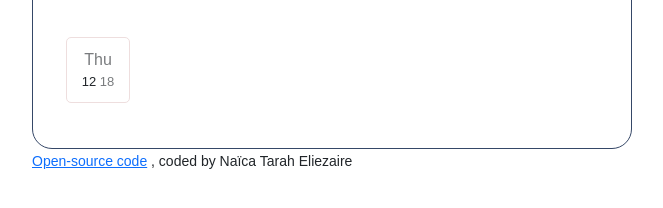
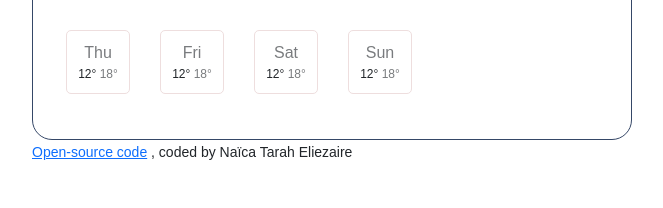
Before and after one commit to tarah559/weather-app-project, a plain HTML site: page index.html in a window 1280 px wide. Shown: the part 240-448 px from the top of the page, without its empty margins (50-713 px from the left). Drawn offline with nearby package versions, Linux system fonts and the light colour scheme; no server answers.

Commit message:
I created a new function called displayForecast

```diff
--- a/app.js
+++ b/app.js
@@ -13,6 +13,34 @@ function formatDate(timestamp) {
   let day = days[date.getDay()];
 
   return `${day} ${hours}:${minutes}`;
+}
+
+function displayForecast() {
+  let forecastElement = document.querySelector("#forecast");
+
+  let forecastHTML=`<div class="row">`;
+  let days = ["Thu", "Fri", "Sat", "Sun"];
+  days.forEach(function(day) {
+
+  forecastHTML = forecastHTML + `
+        <div class="col-2">
+            <div class="weather-forecast-date">
+            ${day}
+            </div>
+            <div class="weather-forecast-temperature">
+                <span class="weather-forecast-temperature-max">
+                    12°
+                </span>
+                <span class="weather-forecast-temperature-min">
+                    18°
+                </span>
+            </div>
+        </div>
+  `;
+   })
+
+  forecastHTML = forecastHTML + `</div`;
+  forecastElement.innerHTML = forecastHTML;
 }
 
 function showTemperature(response) {
@@ -68,6 +96,7 @@ function showCelsiusTemperature(event) {
 
 let celsiusTemperature = null;
 
+
 let form = document.querySelector("#search-form");
 form.addEventListener("submit", handleSubmit);
 
@@ -78,3 +107,4 @@ let celsiusLink = document.querySelector("#celsius-link");
 celsiusLink.addEventListener("click", showCelsiusTemperature);
 
 search("London");
+displayForecast();
--- a/index.html
+++ b/index.html
@@ -81,24 +81,7 @@
         </div>
     </div>
 </div>
-<div class="weather-forecast">
-    <div class="row">
-        <div class="col-2">
-            <div class="weather-forecast-date">
-            Thu
-            </div>
-            <div class="weather-forecast-temperature">
-                <span class="weather-forecast-temperature-max">
-                    12
-                </span>
-                <span class="weather-forecast-temperature-min">
-                    18
-                </span>
-            </div>
-        </div>
-    </div>
-
-</div>
+<div class="weather-forecast" id="forecast"></div>
         </div>
         <small>
             <a href="https://github.com/tarah559" target="_blank">Open-source code</a>
--- a/style.css
+++ b/style.css
@@ -93,7 +93,7 @@ ul {
 }
 
 .weather-forecast {
-    margin-top: 20px;
+    margin-top: 13px;
     text-align: center;
 }
 
@@ -104,7 +104,7 @@ ul {
 }
 
 .weather-forecast-temperature {
-    font-size: 13px;
+    font-size: 12px;
 }
 
 .weather-forecast-temperature-min {
```
